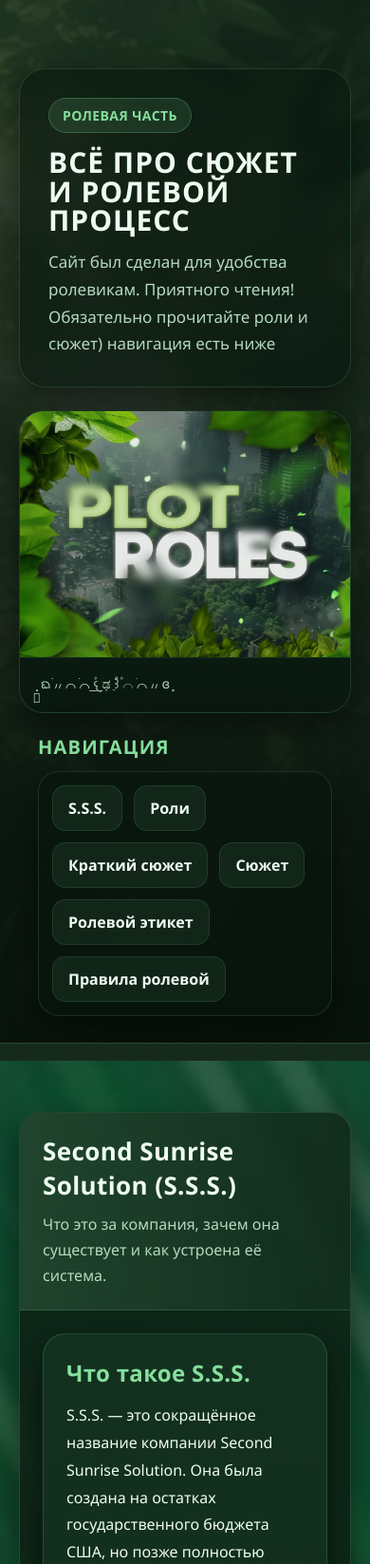
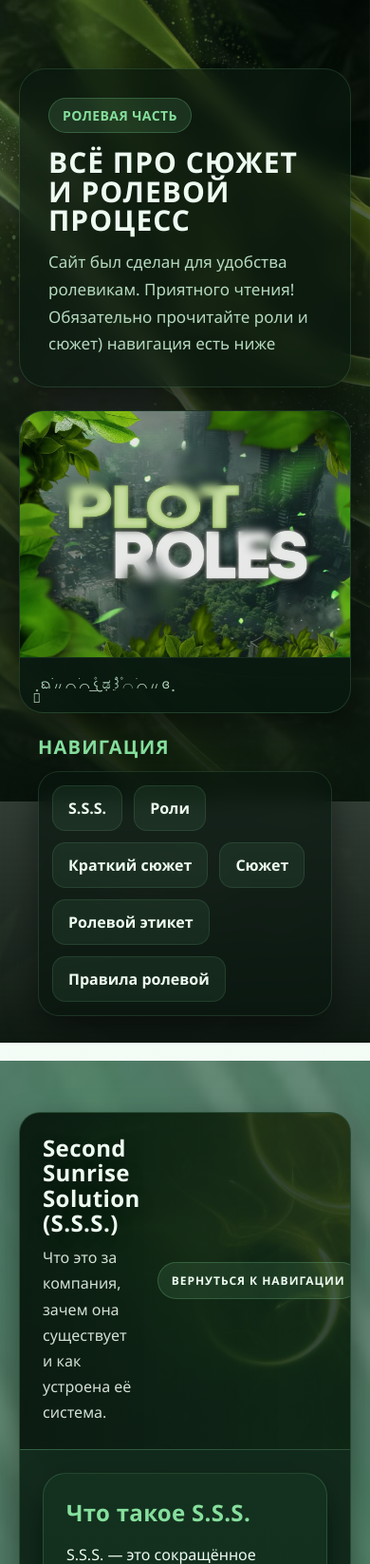
Before and after one commit to polintosiya-bot/-, a Flask app: page / in a window 390 px wide. Shown: the top 1647 px of the page at 95% size. Run offline with Flask 3, Linux system fonts and the light colour scheme.

Commit message:
жоски упдэйт

```diff
--- a/requirements.txt
+++ b/requirements.txt
@@ -1 +1,2 @@
-Flask
+Flask==3.1.2
+gunicorn==23.0.0
--- a/templates/story.html
+++ b/templates/story.html
@@ -28,9 +28,28 @@
       font-family: "Segoe UI", Arial, sans-serif;
       color: var(--text);
       min-height: 100vh;
+      position: relative;
       background:
-        radial-gradient(circle at top, rgba(134, 223, 157, 0.14), transparent 34%),
-        linear-gradient(180deg, var(--bg), var(--bg2));
+        radial-gradient(circle at top, rgba(134, 223, 157, 0.12), transparent 34%);
+    }
+
+    body::before {
+      content: "";
+      position: fixed;
+      inset: 0;
+      background: url("/static/images/phoone.jpg") center/cover no-repeat;
+      z-index: -3;
+    }
+
+    body::after {
+      content: "";
+      position: fixed;
+      inset: 0;
+      background:
+        linear-gradient(180deg, rgba(6, 17, 10, 0.18), rgba(6, 17, 10, 0.44)),
+        linear-gradient(180deg, rgba(6, 17, 10, 0.18), rgba(6, 17, 10, 0.2));
+      z-index: -2;
+      pointer-events: none;
     }
 
     a {
@@ -193,7 +212,7 @@
       background:
         linear-gradient(180deg, rgba(6,17,10,0.68), rgba(6,17,10,0.92)),
         url("/static/images/greenlost.jpg") center/cover no-repeat;
-      opacity: 1;
+      opacity: 0.72;
       transform: scale(1.02);
       z-index: 0;
     }
@@ -216,22 +235,85 @@
     }
 
     .section-head {
-      padding: 22px 24px;
-      background: linear-gradient(90deg, rgba(134, 223, 157, 0.16), rgba(134, 223, 157, 0.03));
+      position: relative;
+      overflow: hidden;
+      display: flex;
+      align-items: center;
+      justify-content: space-between;
+      gap: 18px;
+      padding: 24px 24px;
+      background: linear-gradient(90deg, rgba(134, 223, 157, 0.14), rgba(134, 223, 157, 0.03));
       border-bottom: 1px solid var(--line);
+      isolation: isolate;
+    }
+
+    .section-head::before {
+      content: "";
+      position: absolute;
+      inset: 0;
+      background: var(--banner-image) center/cover no-repeat;
+      opacity: 0.23;
+      z-index: -2;
+      transform: scale(1.04);
+    }
+
+    .section-head::after {
+      content: "";
+      position: absolute;
+      inset: 0;
+      background: linear-gradient(90deg, rgba(6, 17, 10, 0.72), rgba(6, 17, 10, 0.28));
+      z-index: -1;
+    }
+
+    .head-copy {
+      max-width: 860px;
     }
 
     .section-head h2 {
       margin: 0;
-      font-size: 26px;
+      font-size: clamp(24px, 3vw, 38px);
       letter-spacing: 0.4px;
+      line-height: 1.1;
+      text-shadow: 0 6px 18px rgba(0,0,0,0.25);
     }
 
     .section-head p {
       margin: 10px 0 0;
-      color: var(--muted);
+      color: rgba(238, 251, 241, 0.88);
       line-height: 1.7;
+      max-width: 780px;
     }
+
+    .back-chip {
+      flex: 0 0 auto;
+      align-self: center;
+      display: inline-flex;
+      align-items: center;
+      justify-content: center;
+      padding: 10px 14px;
+      border-radius: 999px;
+      background: rgba(134, 223, 157, 0.10);
+      border: 1px solid rgba(134, 223, 157, 0.22);
+      color: var(--text);
+      font-size: 12px;
+      font-weight: 700;
+      text-transform: uppercase;
+      letter-spacing: 0.08em;
+      white-space: nowrap;
+      transition: 0.2s ease;
+    }
+
+    .back-chip:hover {
+      transform: translateY(-2px);
+      background: rgba(134, 223, 157, 0.16);
+      border-color: rgba(134, 223, 157, 0.34);
+    }
+
+    .sss-head { --banner-image: url('/static/images/kotee.jpg'); }
+    .roles-head { --banner-image: url('/static/images/koto.jpg'); }
+    .brief-head { --banner-image: url('/static/images/kot1.jpg'); }
+    .plot-head { --banner-image: url('/static/images/kot2.jpg'); }
+    .rules-head { --banner-image: url('/static/images/kot3.jpg'); }
 
     .content {
       padding: 24px;
@@ -489,7 +571,7 @@
       </div>
     </div>
 
-    <div class="nav-wrap">
+    <div class="nav-wrap" id="nav">
       <h2 class="nav-title">НАВИГАЦИЯ</h2>
       <div class="nav-panel">
         <a class="nav-link" href="#sss">S.S.S.</a>
@@ -506,9 +588,12 @@
     <main class="container">
 
       <section class="section" id="sss">
-        <div class="section-head">
+        <div class="section-head sss-head">
+          <div class="head-copy">
             <h2>Second Sunrise Solution (S.S.S.)</h2>
             <p>Что это за компания, зачем она существует и как устроена её система.</p>
+          </div>
+          <a class="back-chip" href="#nav">вернуться к навигации</a>
         </div>
 
         <div class="content">
@@ -545,9 +630,12 @@
       </section>
 
       <section class="section" id="roles">
-        <div class="section-head">
+        <div class="section-head roles-head">
+          <div class="head-copy">
             <h2>◯⃘࣪𓏴 ׅࣳ  ＲＯＬＥＳ 𝇌ׄ ׁ 𓈒</h2>
             <p>ᴩᴏᴧи и их ᴏᴨиᴄᴀния</p>
+          </div>
+          <a class="back-chip" href="#nav">вернуться к навигации</a>
         </div>
 
         <div class="content">
@@ -643,9 +731,12 @@
       </section>
 
       <section class="section" id="brief-plot">
-        <div class="section-head">
+        <div class="section-head brief-head">
+          <div class="head-copy">
             <h2>Кᴩᴀᴛᴋий ᴄюжᴇᴛ</h2>
             <p>Короткая выжимка для тех, кто не хочет сразу читать километровый лор.</p>
+          </div>
+          <a class="back-chip" href="#nav">вернуться к навигации</a>
         </div>
 
         <div class="content">
@@ -660,9 +751,12 @@
       </section>
 
       <section class="section" id="plot">
-        <div class="section-head">
+        <div class="section-head plot-head">
+          <div class="head-copy">
             <h2>СЮЖЕТ</h2>
             <p></p>
+          </div>
+          <a class="back-chip" href="#nav">вернуться к навигации</a>
         </div>
 
         <div class="content">
@@ -712,9 +806,12 @@
       </section>
 
       <section class="section" id="rules">
-        <div class="section-head">
+        <div class="section-head rules-head">
+          <div class="head-copy">
             <h2>ПРАВИЛА РОЛЕВОЙ</h2>
             <p>Коротко, по делу ;)</p>
+          </div>
+          <a class="back-chip" href="#nav">вернуться к навигации</a>
         </div>
 
         <div class="content">
@@ -808,16 +905,6 @@
               </p>
             </article>
 
-            <article class="rule-card">
-              <div class="rule-top">
-                <div class="rule-icon">🔞</div>
-                <h3>NSFW</h3>
-              </div>
-              <p>
-                NSFW/18+ контент допускается ТОЛЬКО под блюром и с предупреждением.
-              </p>
-            </article>
-
             <article class="rule-card full" id="role-etiquette">
               <div class="rule-top">
                 <div class="rule-icon">📎</div>
```
Also changed, not shown: static/images/kot1.jpg (added), static/images/kot2.jpg (added), static/images/kot3.jpg (added), static/images/kotee.jpg (added), static/images/kotojpg.jpg (added), static/images/phoone.jpg (added), static/images/vii.jpg. Lines whose indentation alone changed are shown as unchanged.
